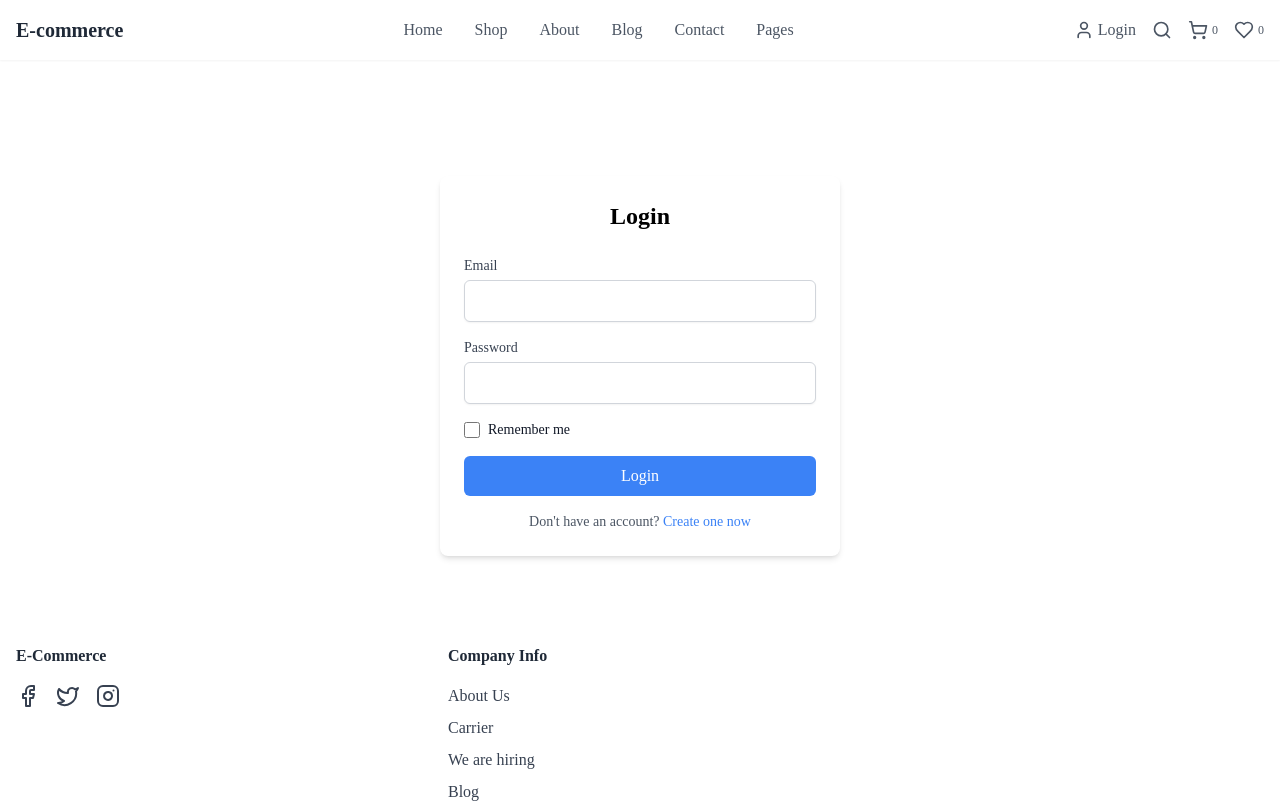
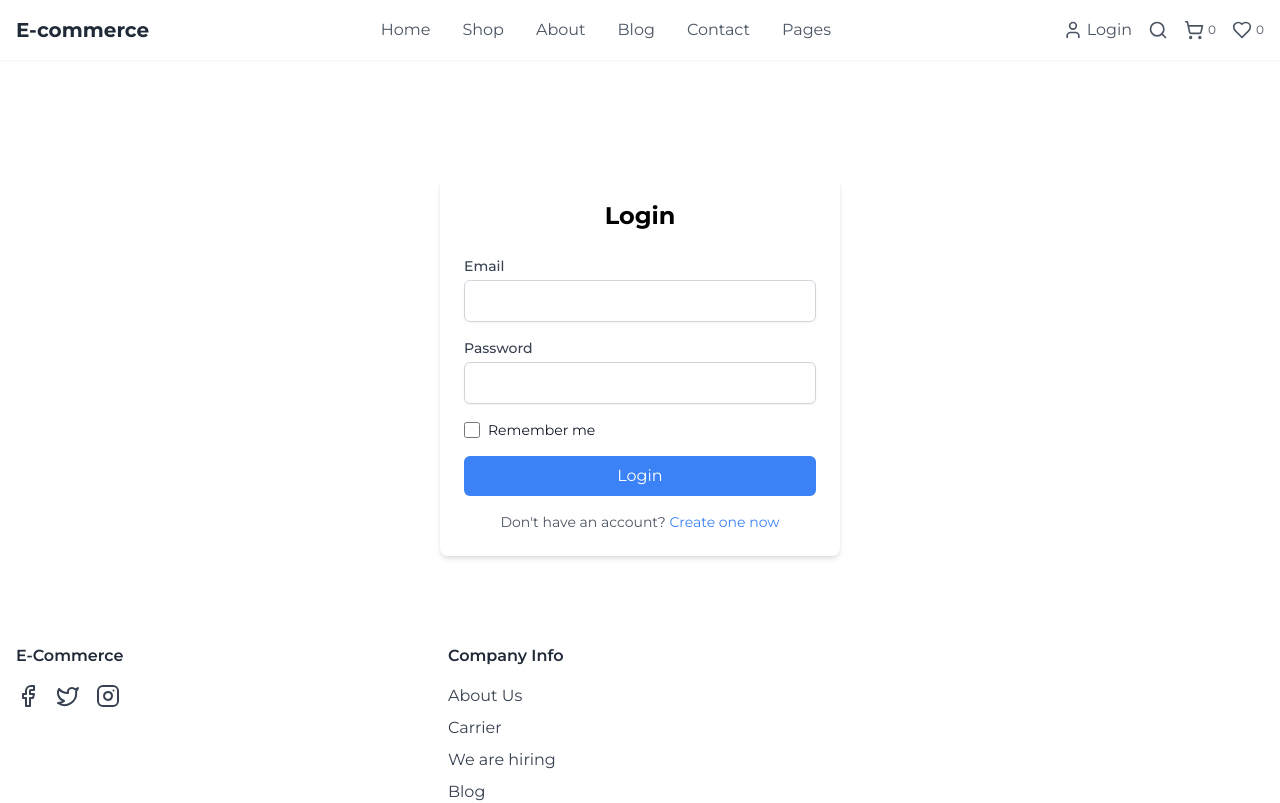
Before and after one commit to cevikbasesra/e-commerce, a React (Vite) app: page /login in a window 1280 px wide. Shown: the top 803 px of the page. Built offline with nearby package versions, Linux system fonts and the light colour scheme; no server answers.

Commit message:
changed the font

```diff
--- a/index.html
+++ b/index.html
@@ -3,6 +3,9 @@
   <head>
     <meta charset="UTF-8" />
     <meta name="viewport" content="width=device-width, initial-scale=1.0" />
+    <link rel="preconnect" href="https://fonts.googleapis.com">
+    <link rel="preconnect" href="https://fonts.gstatic.com" crossorigin>
+    <link href="https://fonts.googleapis.com/css2?family=Montserrat:wght@400;500;600;700&display=swap" rel="stylesheet">
     <title>E-commerce</title>
   </head>
   <body>
--- a/src/index.css
+++ b/src/index.css
@@ -1,21 +1,15 @@
+@import url('https://fonts.googleapis.com/css2?family=Montserrat:wght@400;500;600;700&display=swap');
+
 @tailwind base;
 @tailwind components;
 @tailwind utilities;
 
 @layer base {
-  body {
-    font-family: "Libre Baskerville", serif;
-  }
-  h1,
-  h2,
-  h3,
-  h4,
-  h5,
-  h6 {
-    font-family: "Libre Baskerville", serif;
-  }
-
-  a {
-    font-family: "Libre Baskerville", serif;
+  html {
+    font-family: 'Montserrat', sans-serif;
   }
 }
+
+* {
+  font-family: 'Montserrat', sans-serif;
+}
--- a/tailwind.config.js
+++ b/tailwind.config.js
@@ -2,7 +2,15 @@
 export default {
   content: ["./index.html", "./src/**/*.{js,ts,jsx,tsx}"],
   theme: {
-    extend: {},
+    extend: {
+      colors: {
+        primary: "#23A6F0",
+        price: "#23856D"
+      },
+      fontFamily: {
+        sans: ['Montserrat', 'sans-serif'],
+      },
+    },
   },
   plugins: [],
 };
```
